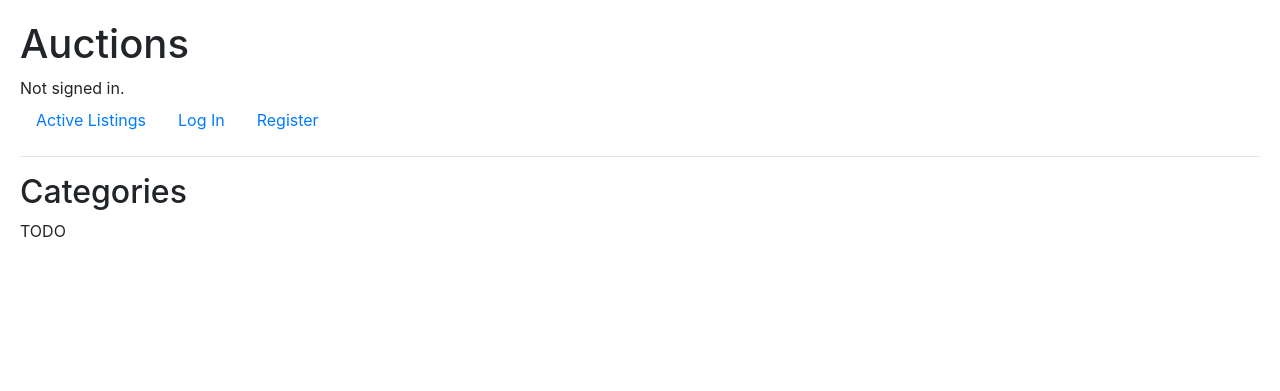
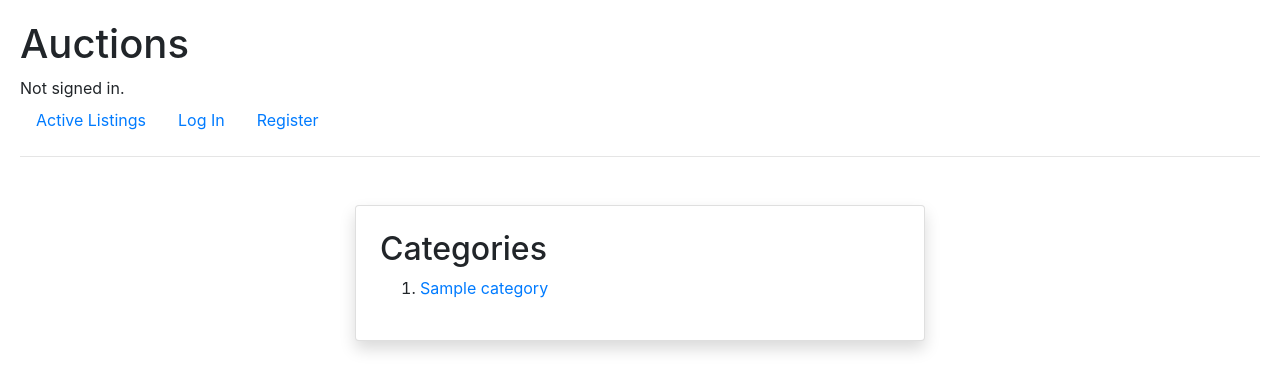
Before and after one commit to ctammb/WebProgramming, a Django app: page /categories in a window 1280 px wide. Shown: the top 391 px of the page. Run offline with Django 3.2, Linux system fonts and the light colour scheme; tables that the repository leaves empty hold one stand-in row (values such as "Sample post"); some libraries are stand-ins or nearby versions.

Commit message:
Rebuilt database and added category table

```diff
--- a/commerce/auctions/models.py
+++ b/commerce/auctions/models.py
@@ -5,12 +5,18 @@ from django.db import models
 class User(AbstractUser):
     pass
 
+class Category(models.Model):
+    name = models.CharField(max_length=64, unique=True)
+
+    def __str__(self):
+        return self.name
+
 class Listing(models.Model):
     title = models.CharField(max_length=64)
     description = models.TextField()
     starting_bid = models.DecimalField(max_digits=10, decimal_places=2)
     image_url = models.CharField(max_length=100, blank=True, null=True)
-    category = models.CharField(max_length=64, blank=True)
+    category = models.ForeignKey(Category, on_delete=models.SET_NULL, null=True, blank=True)
     owner = models.ForeignKey(User, on_delete=models.CASCADE, related_name="listings")
     created_at = models.DateTimeField(auto_now_add=True)
 
@@ -61,11 +67,6 @@ class Meta:
     def __str__(self):
         return f"{self.user.username} watching {self.listing.title}"
 
-class Category(models.Model):
-    name = models.CharField(max_length=64, unique=True)
-
-    def __str__(self):
-        return self.name
 
 class AuctionClosed(models.Model):
     listing = models.OneToOneField(Listing, on_delete=models.CASCADE, related_name="closed_auction")
--- a/commerce/auctions/templates/auctions/categories.html
+++ b/commerce/auctions/templates/auctions/categories.html
@@ -1,7 +1,22 @@
 {% extends "auctions/layout.html" %}
 
 {% block body %}
-    <h2>Categories</h2>
+<div class="container mt-5" style="max-width: 600px;">
+    <div class="card shadow p-4">
+        <h2>Categories</h2>
 
-    TODO
+        {% load static %}
+
+        {% if categories %}
+        <ol>
+        {% for category in categories %}
+            <li><a href="{% url 'category' category.name %}">{{ category.name }}</a></li>
+        {% endfor %}
+        </ol>
+
+        {% else %}
+            <p>No defined categories available.</p>
+        {% endif %}
+    </div>
+</div>
 {% endblock %}
--- a/commerce/auctions/templates/auctions/listing.html
+++ b/commerce/auctions/templates/auctions/listing.html
@@ -4,6 +4,7 @@
 <div class="container mt-5" style="max-width: 600px;">
     <div class="card shadow p-4">
         <h2>Listing: {{ listing.title }}</h2>
+        <p>Category: {{ listing.category }}</p>
 
         {% load static %}
         {% load form_filters %}
--- a/commerce/auctions/views.py
+++ b/commerce/auctions/views.py
@@ -6,7 +6,7 @@ from django.urls import reverse
 
 from .forms import ListingForm, BidForm
 from django.contrib.auth.decorators import login_required
-from .models import User, Listing, Bid
+from .models import User, Listing, Bid, Category
 
 
 def index(request):
@@ -93,8 +93,10 @@ def watchlist(request):
     return render(request, "auctions/watchlist.html")
 
 def categories(request):
-    # Placeholder for categories view logic
-    return render(request, "auctions/categories.html")
+    categories = set(listing.category for listing in Listing.objects.all() if listing.category)
+    print("DEBUG CATEGORIES:", categories)
+
+    return render(request, "auctions/categories.html", {"categories":categories})
 
 def category(request, category_name):
     # Placeholder for category view logic
```
Also changed, not shown: commerce/auctions/migrations/0003_alter_listing_category_alter_listing_image_url.py (added).
